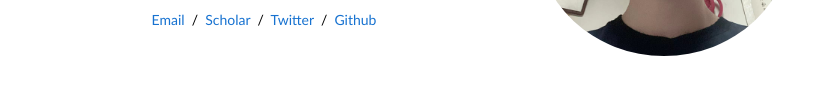
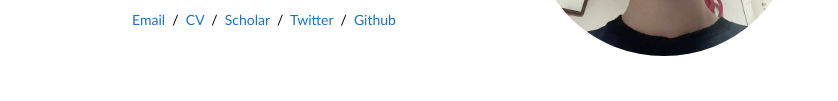
Before and after one commit to JunchenLiu77/JunchenLiu77.github.io, a plain HTML site: page index.html in a window 1280 px wide. Shown: the part 212-313 px from the top of the page, without its empty margins (228-1066 px from the left). Drawn offline with Linux system fonts and the light colour scheme.

Commit message:
add resume

```diff
--- a/index.html
+++ b/index.html
@@ -31,7 +31,7 @@
                 </p>
                 <p style="text-align:center">
                   <a href="mailto:junchenliu@cs.toronto.edu">Email</a> &nbsp;/&nbsp;
-                  <!-- <a href="./resources/Liu Junchen - Resume.pdf">CV</a> &nbsp;/&nbsp; -->
+                  <a href="./resources/junchenliu_resume.pdf">CV</a> &nbsp;/&nbsp;
                   <a href="https://scholar.google.com/citations?user=0BwXYgEAAAAJ">Scholar</a> &nbsp;/&nbsp;
                   <a href="https://twitter.com/JunchenLiu77">Twitter</a> &nbsp;/&nbsp;
                   <a href="https://github.com/JunchenLiu77/">Github</a>
@@ -68,7 +68,7 @@
                 <strong>Junchen Liu*</strong>,
                 <a href="https://hangg7.com/">Hang Gao</a>,
                 <a href="https://www.cs.hku.hk/index.php/people/academic-staff/mayi">Yi Ma</a>,
-                <a href="https://people.eecs.berkeley.edu/~kanazawa/">Angjoo Kanazawa</a>,
+                <a href="https://people.eecs.berkeley.edu/~kanazawa/">Angjoo Kanazawa</a>
                 <br>
                 NeurIPS 2025
                 <br>
```
Also changed, not shown: 1 other file.
